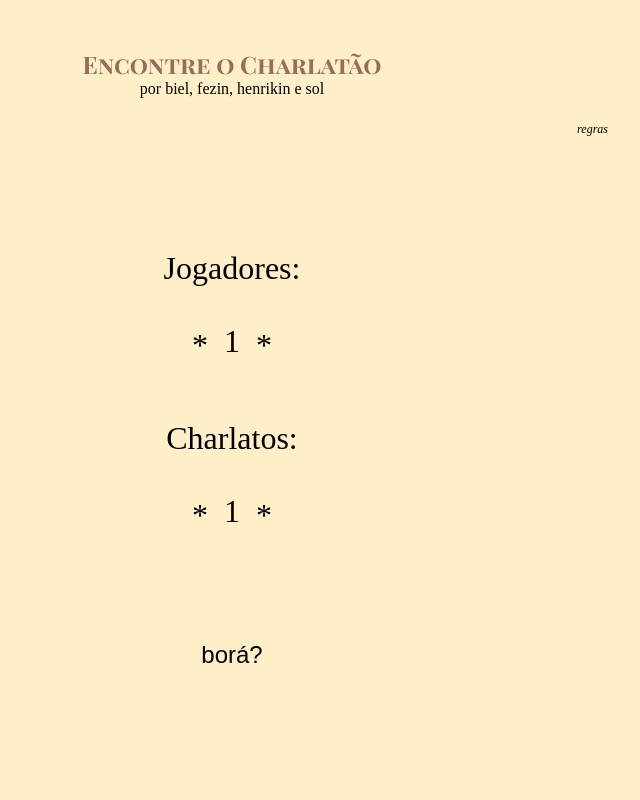
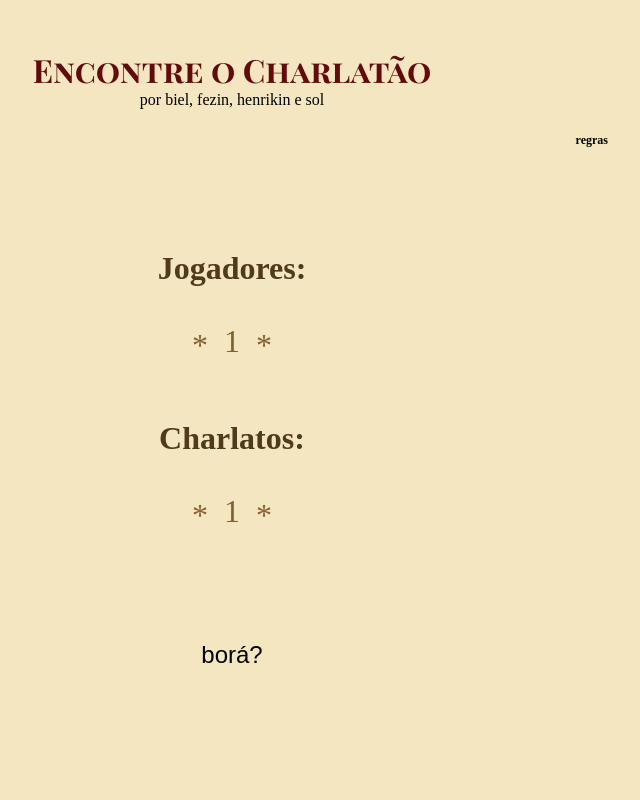
Before and after one commit to dopezinho/charlato-share, a plain HTML site: page index.html in a window 1280 px wide. Shown: the whole page, without its empty margins (168-808 px from the left). Drawn offline with Linux system fonts and the light colour scheme.

Commit message:
font colors

```diff
--- a/style.css
+++ b/style.css
@@ -40,7 +40,7 @@ time, mark, audio, video {
 /*  CSSZIN  */
 
 body {
-    background-color: #ffebb7c2;
+    background-color: #efd9a1a7;
     max-width: 100vh;
     max-height: 100vh;
 }
@@ -51,19 +51,20 @@ header {
 
 header h1 {
     align-items: center;
-    color: #490a0a92;
+    color: #630b0b;
     display: flex;
     font-family: 'Playfair Display SC', serif;
-    font-size: 3vh;
-    font-weight: 700;
+    font-size: 4vh;
+    font-weight: 600;
     justify-content: center;
     padding-top: 6vh;
 }
 header h3 {
     align-items: center;
+    color: #000000;
     display: flex;
     font-size: 1.5vh;
-    font-style: italic;
+    font-weight: 600;
     justify-content: flex-end;
     padding: 3vh 3vh 0 0;
 }
@@ -85,7 +86,9 @@ main {
 .players,
 .players1 {
     align-items: center;
+    color: #3f2709e6;
     display: flex;
+    font-weight: bold;
     justify-content: center;
     margin-bottom: 2vh;
 
@@ -93,6 +96,7 @@ main {
 
 .wrapper {
     align-items: center;
+    color: #6c4617d6;
     display: flex;
     justify-content: center;
 }
@@ -126,6 +130,7 @@ footer {
 
 #transition {
     align-items: center;
+    color: #7007a9df;
     display: flex;
     font-size: 3vh;
     font-weight: 600;
@@ -134,6 +139,7 @@ footer {
 
 .jogador {
     align-items: center;
+    color: #3f2709e6;
     display: flex;
     font-size: 7vh;
     font-weight: 600;
```
